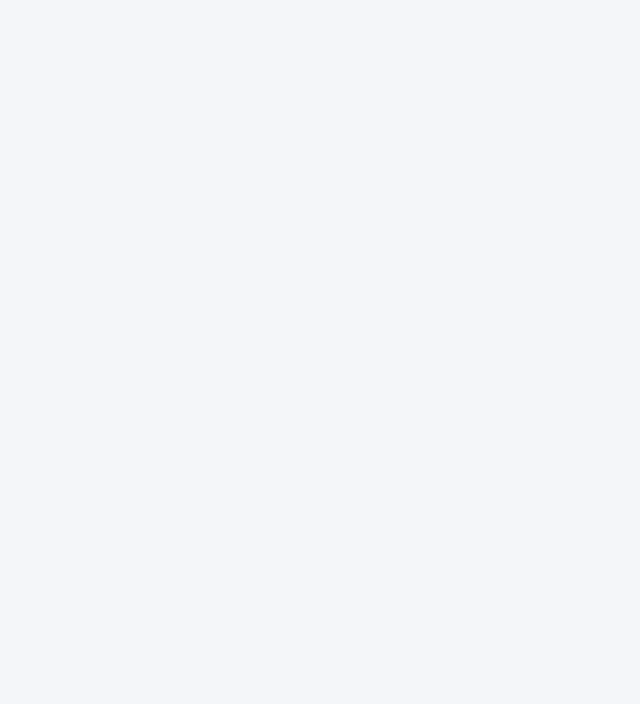
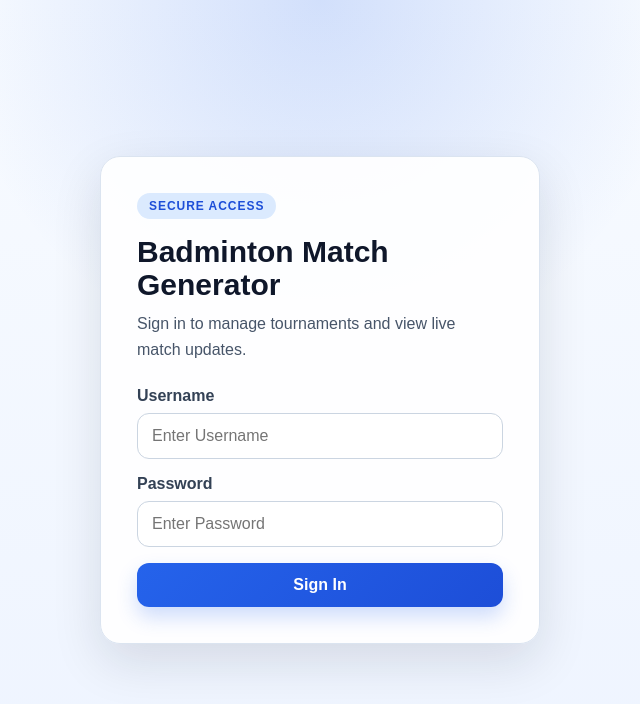
Before and after one commit to sai-prasad-1919/Badminton-match-generator, a React (Vite) app: page /login in a window 1280 px wide. Before the commit this address had no page. Shown: the top 704 px of the page, without its empty margins (320-960 px from the left). Built offline with nearby package versions, Linux system fonts and the light colour scheme.

Commit message:
Added the authentication for the web application

```diff
--- /dev/null
+++ b/src/components/ProtectedRoute.jsx
@@ -0,0 +1,21 @@
+import { Navigate, Outlet, useLocation } from "react-router-dom";
+
+import { isAuthenticated } from "../utils/auth";
+
+function ProtectedRoute() {
+  const location = useLocation();
+
+  if (!isAuthenticated()) {
+    return (
+      <Navigate
+        to="/login"
+        replace
+        state={{ from: location }}
+      />
+    );
+  }
+
+  return <Outlet />;
+}
+
+export default ProtectedRoute;
--- a/src/components/SetupScreen.jsx
+++ b/src/components/SetupScreen.jsx
@@ -5,6 +5,7 @@ import { generateMatches } from "../utils/scheduler";
 import { createTournamentModel } from "../models/tournamentModel";
 import { assignInitialCourts } from "../utils/scheduler";
 import { generateLeaderboard } from "../utils/leaderboard";
+import { signOut } from "../utils/auth";
 
 
 import "../styles/setup.css";
@@ -13,6 +14,11 @@ function SetupScreen() {
   const navigate = useNavigate();
   const [teams, setTeams] = useState(6);
   const [courts, setCourts] = useState(2);
+
+  const handleLogout = () => {
+    signOut();
+    navigate("/login");
+  };
 
   const handleGenerate = () => {
 
@@ -81,6 +87,20 @@ function SetupScreen() {
 
       <div className="setup-card">
 
+        <div className="setup-toolbar">
+          <span className="setup-toolbar-label">
+            Tournament Setup
+          </span>
+
+          <button
+            type="button"
+            className="logout-btn"
+            onClick={handleLogout}
+          >
+            Logout
+          </button>
+        </div>
+
         <h1 className="setup-title">
           Badminton Match Generator
         </h1>
--- a/src/routes/AppRoutes.jsx
+++ b/src/routes/AppRoutes.jsx
@@ -1,5 +1,7 @@
 import { BrowserRouter, Routes, Route } from "react-router-dom";
 
+import ProtectedRoute from "../components/ProtectedRoute";
+import Login from "../views/Login";
 import Home from "../views/Home";
 import TournamentView from "../views/TournamentView";
 
@@ -9,13 +11,25 @@ function AppRoutes() {
       <Routes>
 
         <Route
-          path="/"
-          element={<Home />}
+          path="/login"
+          element={<Login />}
         />
 
+        <Route element={<ProtectedRoute />}>
+          <Route
+            path="/"
+            element={<Home />}
+          />
+
+          <Route
+            path="/tournament"
+            element={<TournamentView />}
+          />
+        </Route>
+
         <Route
-          path="/tournament"
-          element={<TournamentView />}
+          path="*"
+          element={<Login />}
         />
 
       </Routes>
--- /dev/null
+++ b/src/styles/auth.css
@@ -0,0 +1,125 @@
+.auth-shell {
+  min-height: 100vh;
+
+  display: flex;
+  align-items: center;
+  justify-content: center;
+
+  padding: 24px;
+
+  background:
+    radial-gradient(circle at top, rgba(37, 99, 235, 0.18), transparent 36%),
+    linear-gradient(180deg, #f8fbff 0%, #eef4ff 100%);
+}
+
+.auth-card {
+  width: 100%;
+  max-width: 440px;
+
+  padding: 36px;
+
+  border: 1px solid #dbe4f0;
+  border-radius: 20px;
+
+  background: rgba(255, 255, 255, 0.92);
+  box-shadow: 0 18px 50px rgba(15, 23, 42, 0.12);
+}
+
+.auth-badge {
+  display: inline-flex;
+
+  margin-bottom: 16px;
+  padding: 6px 12px;
+
+  border-radius: 999px;
+
+  background: #dbeafe;
+  color: #1d4ed8;
+
+  font-size: 12px;
+  font-weight: 700;
+  letter-spacing: 0.08em;
+  text-transform: uppercase;
+}
+
+.auth-card h1 {
+  margin-bottom: 10px;
+
+  font-size: 30px;
+  line-height: 1.1;
+  color: #0f172a;
+}
+
+.auth-copy {
+  margin-bottom: 24px;
+
+  color: #475569;
+  line-height: 1.6;
+}
+
+.auth-form {
+  display: grid;
+
+  gap: 16px;
+}
+
+.auth-form label {
+  display: grid;
+
+  gap: 8px;
+
+  color: #334155;
+  font-weight: 600;
+}
+
+.auth-form input {
+  width: 100%;
+
+  padding: 13px 14px;
+
+  border: 1px solid #cbd5e1;
+  border-radius: 12px;
+
+  font-size: 16px;
+  background: white;
+}
+
+.auth-form input:focus {
+  border-color: #2563eb;
+  box-shadow: 0 0 0 3px rgba(37, 99, 235, 0.12);
+}
+
+.auth-error {
+  padding: 12px 14px;
+
+  border-radius: 10px;
+  background: #fef2f2;
+  color: #b91c1c;
+
+  font-size: 14px;
+}
+
+.auth-btn {
+  padding: 13px 16px;
+
+  border-radius: 12px;
+  background: linear-gradient(135deg, #2563eb, #1d4ed8);
+  color: white;
+
+  font-size: 16px;
+  font-weight: 700;
+
+  transition: transform 0.2s ease, box-shadow 0.2s ease;
+  box-shadow: 0 10px 20px rgba(37, 99, 235, 0.22);
+}
+
+.auth-btn:hover {
+  transform: translateY(-1px);
+}
+
+.auth-hint {
+  margin-top: 18px;
+
+  color: #64748b;
+  font-size: 13px;
+}
--- a/src/styles/setup.css
+++ b/src/styles/setup.css
@@ -19,6 +19,25 @@
   border-radius: 12px;
 
   box-shadow: 0 4px 12px rgba(0, 0, 0, 0.08);
+}
+
+.setup-toolbar {
+  display: flex;
+  align-items: center;
+  justify-content: space-between;
+
+  gap: 12px;
+
+  margin-bottom: 16px;
+}
+
+.setup-toolbar-label {
+  color: #64748b;
+
+  font-size: 13px;
+  font-weight: 700;
+  letter-spacing: 0.08em;
+  text-transform: uppercase;
 }
 
 .setup-title {
@@ -78,3 +97,20 @@
 .generate-btn:hover {
   background-color: #1d4ed8;
 }
+
+.logout-btn {
+  padding: 10px 14px;
+
+  border-radius: 8px;
+  background-color: #0f172a;
+  color: white;
+
+  font-size: 14px;
+  font-weight: 700;
+
+  transition: 0.3s;
+}
+
+.logout-btn:hover {
+  background-color: #1e293b;
+}
--- a/src/styles/tournament.css
+++ b/src/styles/tournament.css
@@ -8,6 +8,23 @@
 
 .tournament-header {
   margin-bottom: 30px;
+}
+
+.header-topbar {
+  display: flex;
+  align-items: center;
+  justify-content: space-between;
+
+  gap: 16px;
+  flex-wrap: wrap;
+}
+
+.header-actions {
+  display: flex;
+  align-items: center;
+
+  gap: 12px;
+  flex-wrap: wrap;
 }
 
 .tournament-header h1 {
@@ -166,6 +183,21 @@
 
 .new-tournament-btn:hover {
   background-color: #b91c1c;
+}
+
+.secondary-btn {
+  padding: 12px 18px;
+
+  border-radius: 8px;
+  background-color: #0f172a;
+  color: white;
+
+  font-weight: 600;
+  transition: 0.3s;
+}
+
+.secondary-btn:hover {
+  background-color: #1e293b;
 }
 
 
--- /dev/null
+++ b/src/utils/auth.js
@@ -0,0 +1,52 @@
+const AUTH_STORAGE_KEY = "badminton_auth_session";
+
+const DEFAULT_CREDENTIALS = {
+  username: "admin#play",
+  password: "start@1919"
+};
+
+export function loadAuthSession() {
+  const session = localStorage.getItem(AUTH_STORAGE_KEY);
+
+  if (!session) {
+    return null;
+  }
+
+  try {
+    return JSON.parse(session);
+  } catch {
+    localStorage.removeItem(AUTH_STORAGE_KEY);
+    return null;
+  }
+}
+
+export function isAuthenticated() {
+  return Boolean(loadAuthSession());
+}
+
+export function signIn(username, password) {
+  const normalizedUsername = username.trim();
+
+  if (
+    normalizedUsername === DEFAULT_CREDENTIALS.username &&
+    password === DEFAULT_CREDENTIALS.password
+  ) {
+    const session = {
+      username: DEFAULT_CREDENTIALS.username,
+      signedInAt: new Date().toISOString()
+    };
+
+    localStorage.setItem(
+      AUTH_STORAGE_KEY,
+      JSON.stringify(session)
+    );
+
+    return session;
+  }
+
+  return null;
+}
+
+export function signOut() {
+  localStorage.removeItem(AUTH_STORAGE_KEY);
+}
--- /dev/null
+++ b/src/views/Login.jsx
@@ -0,0 +1,81 @@
+import { useState } from "react";
+import { Navigate, useLocation, useNavigate } from "react-router-dom";
+
+import { isAuthenticated, signIn } from "../utils/auth";
+
+import "../styles/auth.css";
+
+function Login() {
+  const navigate = useNavigate();
+  const location = useLocation();
+
+  const [username, setUsername] = useState("");
+  const [password, setPassword] = useState("");
+  const [error, setError] = useState("");
+
+  const from = location.state?.from?.pathname || "/";
+
+  if (isAuthenticated()) {
+    return <Navigate to={from} replace />;
+  }
+
+  const handleSubmit = (event) => {
+    event.preventDefault();
+
+    const session = signIn(username, password);
+
+    if (!session) {
+      setError("Invalid username or password.");
+      return;
+    }
+
+    setError("");
+    navigate(from, { replace: true });
+  };
+
+  return (
+    <div className="auth-shell">
+      <div className="auth-card">
+        <div className="auth-badge">Secure Access</div>
+
+        <h1>Badminton Match Generator</h1>
+
+        <p className="auth-copy">
+          Sign in to manage tournaments and view live match updates.
+        </p>
+
+        <form onSubmit={handleSubmit} className="auth-form">
+          <label>
+            Username
+            <input
+              type="text"
+              value={username}
+              onChange={(event) => setUsername(event.target.value)}
+              placeholder="Enter Username "
+              autoComplete="username"
+            />
+          </label>
+
+          <label>
+            Password
+            <input
+              type="password"
+              value={password}
+              onChange={(event) => setPassword(event.target.value)}
+              placeholder="Enter Password"
+              autoComplete="current-password"
+            />
+          </label>
+
+          {error ? <p className="auth-error">{error}</p> : null}
+
+          <button type="submit" className="auth-btn">
+            Sign In
+          </button>
+        </form>
+      </div>
+    </div>
+  );
+}
+
+export default Login;
--- a/src/views/TournamentView.jsx
+++ b/src/views/TournamentView.jsx
@@ -12,6 +12,7 @@ import {
   loadTournament,
   clearTournament
 } from "../utils/storage";
+import { signOut } from "../utils/auth";
 
 import "../styles/tournament.css";
 
@@ -46,6 +47,12 @@ function TournamentView() {
     clearTournament();
 
     navigate("/");
+  };
+
+  const handleLogout = () => {
+    clearTournament();
+    signOut();
+    navigate("/login");
   };
 
   if (!tournament) {
@@ -286,7 +293,16 @@ function TournamentView() {
 
       <div className="tournament-header">
 
+        <div className="header-topbar">
           <h1>Badminton Tournament</h1>
+
+          <div className="header-actions">
+            <button
+              className="secondary-btn"
+              onClick={handleLogout}
+            >
+              Logout
+            </button>
 
             <button
               className="new-tournament-btn"
@@ -294,6 +310,8 @@ function TournamentView() {
             >
               New Tournament
             </button>
+          </div>
+        </div>
 
         {
           tournament.tournamentCompleted && (
```
Also changed, not shown: 2 other files (tests, documents, lock files or other folders). Lines whose indentation alone changed are shown as unchanged.
